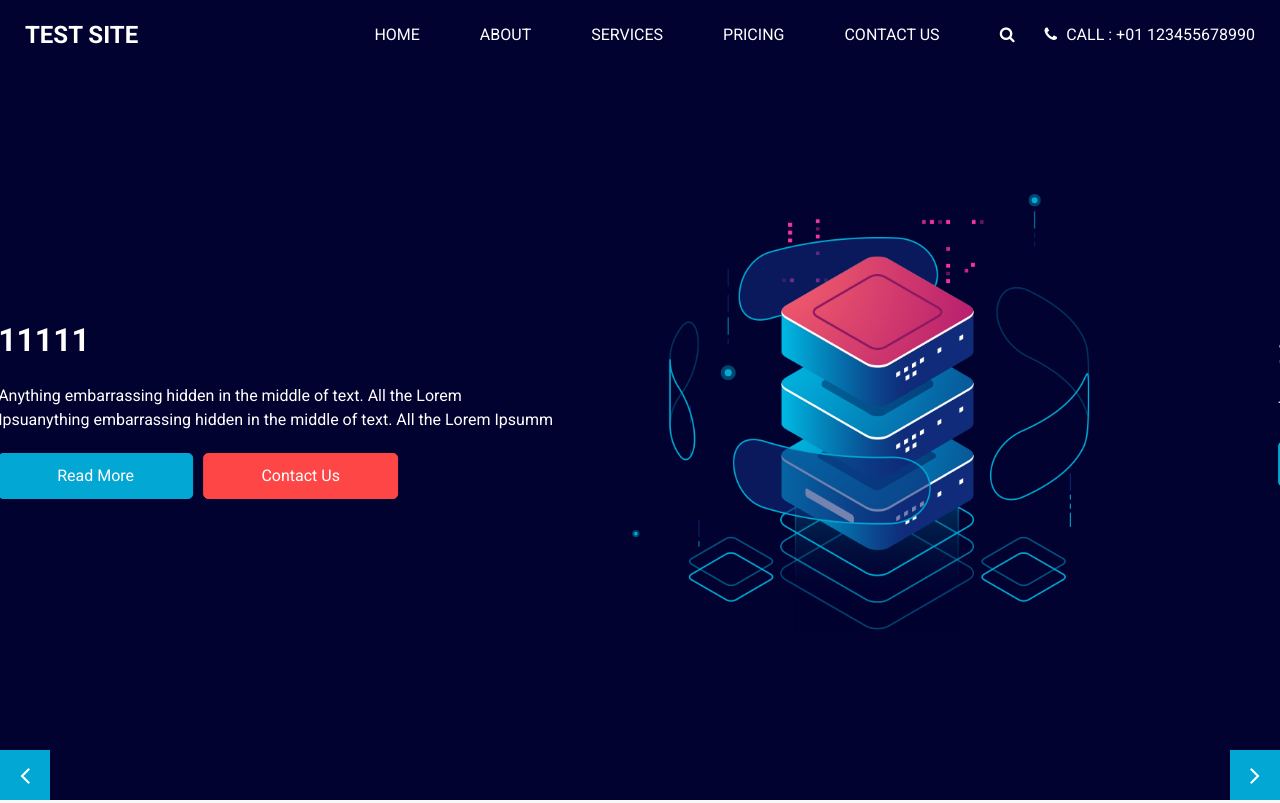
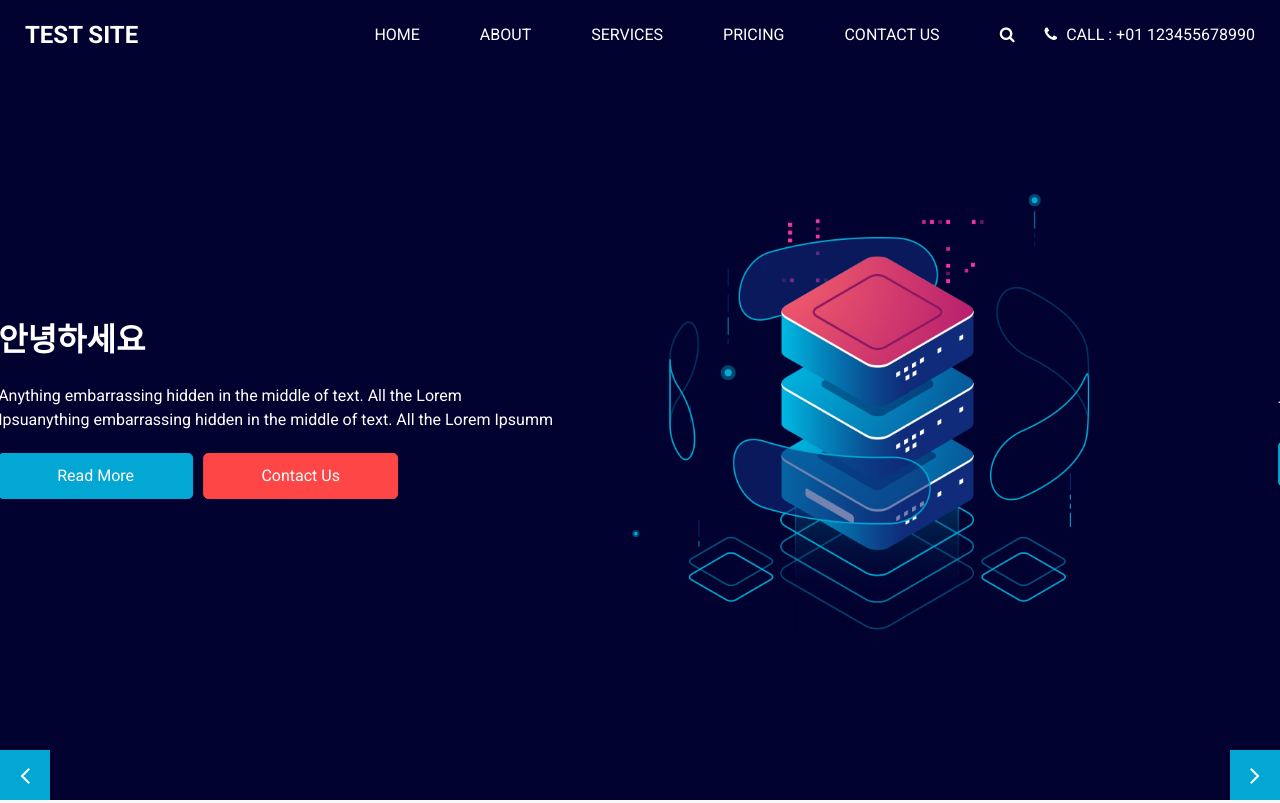
Before and after one commit to llooll13/muturry_master, a plain HTML site: page index.html in a window 1280 px wide. Shown: the top 803 px of the page. Drawn offline with Linux system fonts and the light colour scheme; a script that the page names is missing.

Commit message:
banner title test

```diff
--- a/index.html
+++ b/index.html
@@ -93,7 +93,7 @@
                 <div class="col-md-6">
                   <div class="detail-box">
                     <h1>
-                      11111
+                      안녕하세요
                     </h1>
                     <p>
                       Anything embarrassing hidden in the middle of text. All the Lorem Ipsuanything embarrassing hidden in the middle of text. All the Lorem Ipsumm </p>
@@ -125,7 +125,7 @@
                 <div class="col-md-6">
                   <div class="detail-box">
                     <h1>
-                      22222
+                      안녕하세요
                     </h1>
                     <p>
                       Test Site. </p>
@@ -157,7 +157,7 @@
                 <div class="col-md-6">
                   <div class="detail-box">
                     <h1>
-                      33333
+                      안녕하세요
                     </h1>
                     <p>
                       Anything embarrassing hidden in the middle of text. All the Lorem Ipsuanything embarrassing hidden in the middle of text. All the Lorem Ipsumm </p>
```
